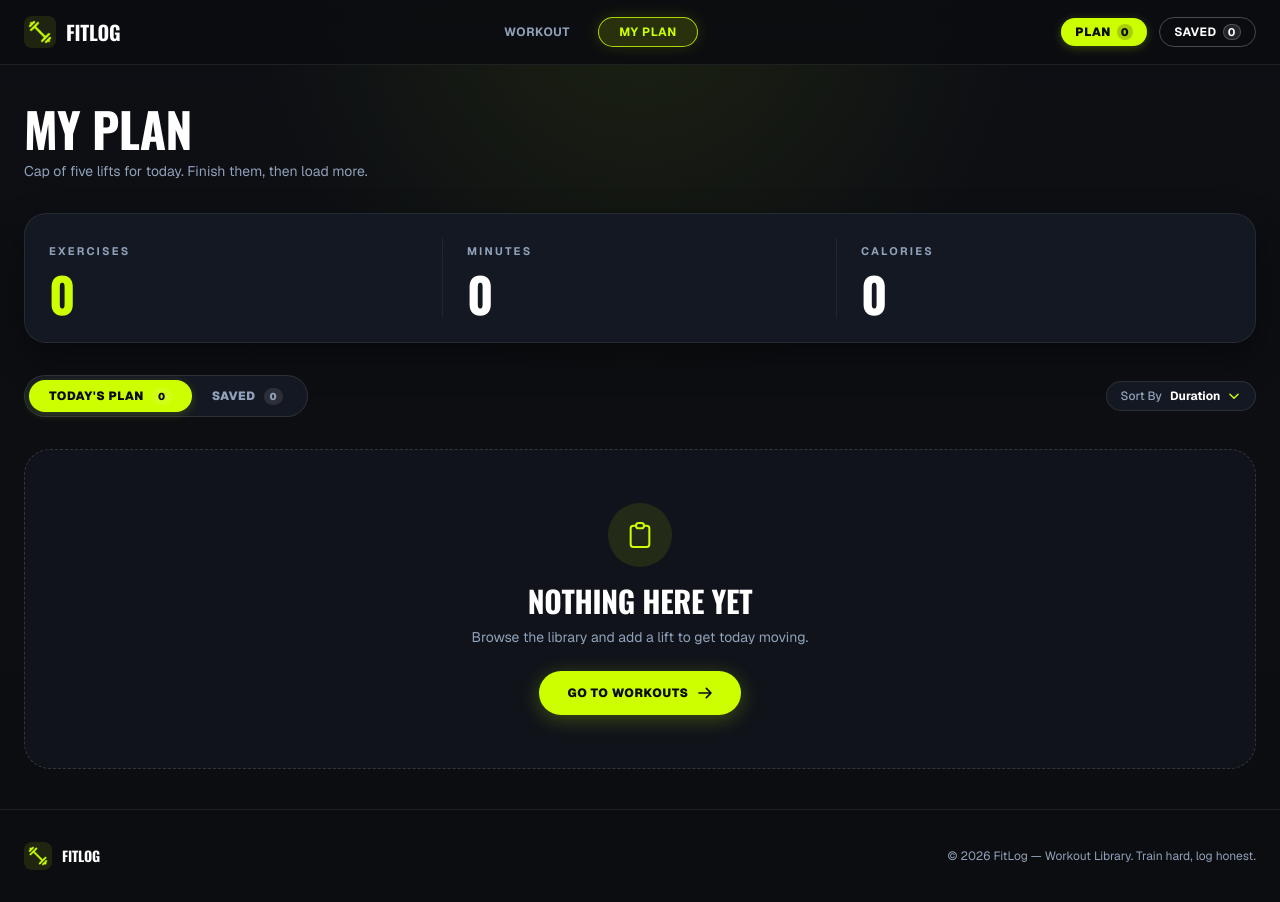
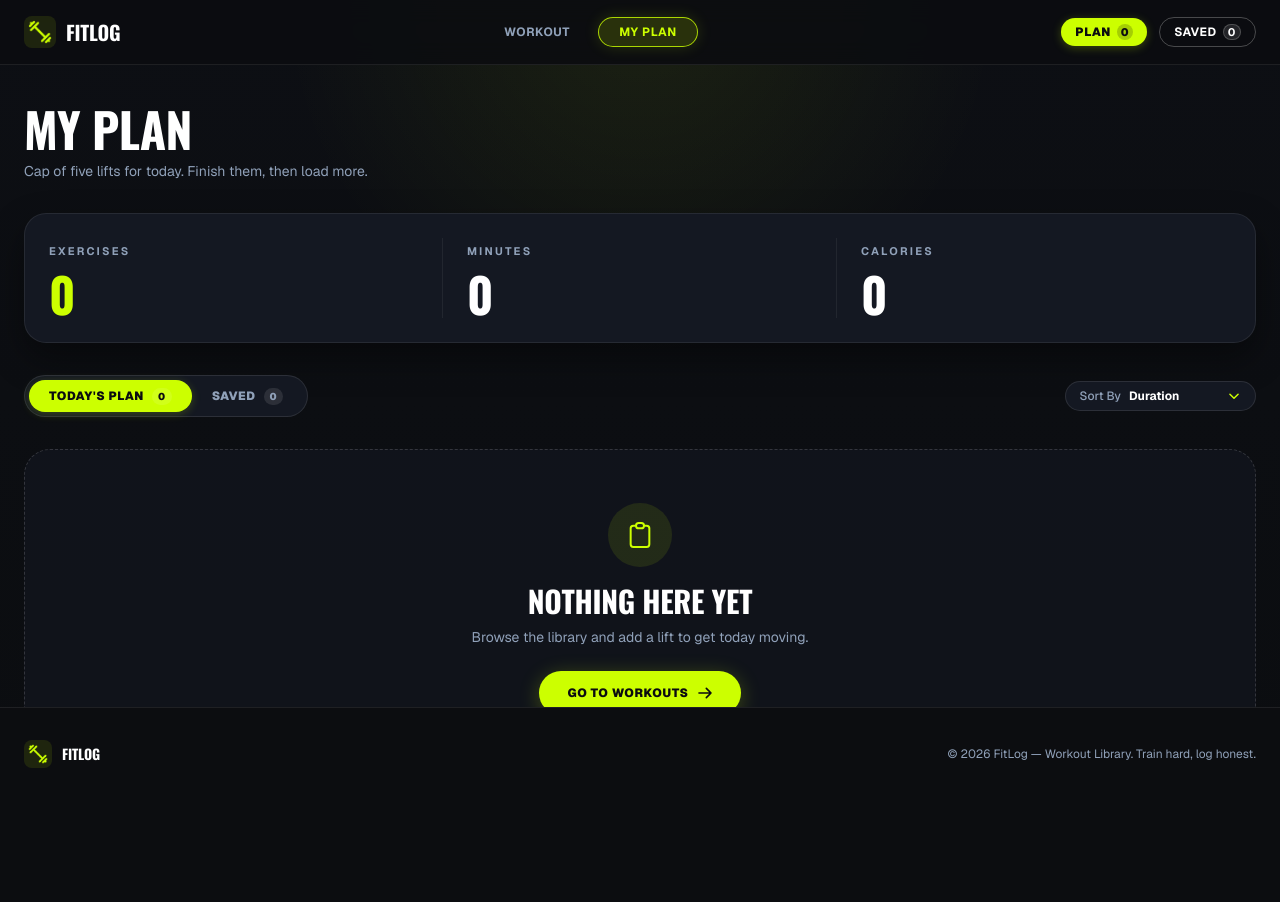
Before and after one commit to codewarrior-ahnaf/fitlog, a Next.js app: page /my-plan in a window 1280 px wide. After the commit the page ends 800 px from the top, so only its background shows below. Built offline with nearby package versions, Linux system fonts and the light colour scheme.

Commit message:
Implement custom SortSelect component and integrate it into Home and My Plan pages; enhance scrollbar styles for better UX

```diff
--- /dev/null
+++ b/app/components/ui/SortSelect.tsx
@@ -0,0 +1,102 @@
+"use client";
+
+import { useEffect, useRef, useState } from "react";
+
+type SortOption = {
+  value: string;
+  label: string;
+};
+
+type SortSelectProps = {
+  value: string;
+  options: SortOption[];
+  onChange: (value: string) => void;
+  ariaLabel: string;
+};
+
+export default function SortSelect({
+  value,
+  options,
+  onChange,
+  ariaLabel,
+}: SortSelectProps) {
+  const [open, setOpen] = useState(false);
+  const containerRef = useRef<HTMLDivElement>(null);
+  const selectedOption =
+    options.find((option) => option.value === value) ?? options[0];
+
+  useEffect(() => {
+    const closeOnOutsideClick = (event: MouseEvent) => {
+      if (
+        containerRef.current &&
+        !containerRef.current.contains(event.target as Node)
+      ) {
+        setOpen(false);
+      }
+    };
+
+    document.addEventListener("mousedown", closeOnOutsideClick);
+    return () => document.removeEventListener("mousedown", closeOnOutsideClick);
+  }, []);
+
+  return (
+    <div ref={containerRef} className="relative">
+      <button
+        type="button"
+        aria-expanded={open}
+        aria-haspopup="listbox"
+        aria-label={ariaLabel}
+        onClick={() => setOpen((current) => !current)}
+        className="flex min-w-28 items-center justify-between gap-3 rounded-full bg-transparent text-xs font-bold text-white outline-none transition hover:text-[#ccff00] focus-visible:ring-2 focus-visible:ring-[#ccff00]/60"
+      >
+        <span>{selectedOption?.label}</span>
+        <svg
+          className={`h-3.5 w-3.5 text-[#ccff00] transition-transform ${open ? "rotate-180" : ""}`}
+          fill="none"
+          viewBox="0 0 24 24"
+          stroke="currentColor"
+        >
+          <path
+            strokeLinecap="round"
+            strokeLinejoin="round"
+            strokeWidth={2.5}
+            d="M19 9l-7 7-7-7"
+          />
+        </svg>
+      </button>
+
+      {open && (
+        <div
+          role="listbox"
+          aria-label={ariaLabel}
+          className="absolute right-0 top-[calc(100%+8px)] z-40 min-w-36 overflow-hidden rounded-2xl border border-white/10 bg-[#171b24] p-1.5 shadow-[0_16px_35px_rgba(0,0,0,0.55)]"
+        >
+          {options.map((option) => {
+            const isSelected = option.value === value;
+
+            return (
+              <button
+                key={option.value}
+                type="button"
+                role="option"
+                aria-selected={isSelected}
+                onClick={() => {
+                  onChange(option.value);
+                  setOpen(false);
+                }}
+                className={`flex w-full items-center justify-between rounded-xl px-3 py-2 text-left text-xs font-bold transition ${
+                  isSelected
+                    ? "bg-[#ccff00] text-[#0b0c10]"
+                    : "text-slate-300 hover:bg-white/10 hover:text-white"
+                }`}
+              >
+                <span>{option.label}</span>
+                {isSelected && <span aria-hidden="true">✓</span>}
+              </button>
+            );
+          })}
+        </div>
+      )}
+    </div>
+  );
+}
--- a/app/globals.css
+++ b/app/globals.css
@@ -77,21 +77,27 @@ a {
   }
 }
 
-/* Custom scrollbars */
-::-webkit-scrollbar {
+/* The content column owns scrolling, keeping the navbar and footer fixed. */
+.fitlog-scroll {
+  scrollbar-color: #5d6d29 #11141a;
+  scrollbar-width: thin;
+}
+
+.fitlog-scroll::-webkit-scrollbar {
   width: 8px;
   height: 8px;
 }
 
-::-webkit-scrollbar-track {
-  background: #0c0d10;
+.fitlog-scroll::-webkit-scrollbar-track {
+  background: #11141a;
 }
 
-::-webkit-scrollbar-thumb {
-  background: #252b36;
+.fitlog-scroll::-webkit-scrollbar-thumb {
+  background: #5d6d29;
   border-radius: 4px;
+  border: 2px solid #11141a;
 }
 
-::-webkit-scrollbar-thumb:hover {
-  background: #374151;
+.fitlog-scroll::-webkit-scrollbar-thumb:hover {
+  background: #ccff00;
 }
--- a/app/layout.tsx
+++ b/app/layout.tsx
@@ -41,10 +41,12 @@ export default function RootLayout({
       lang="en"
       className={`${geistSans.variable} ${geistMono.variable} h-full antialiased`}
     >
-      <body className="flex min-h-screen flex-col bg-[#0c0d10] text-white selection:bg-[#ccff00] selection:text-black">
+      <body className="flex h-screen flex-col overflow-hidden bg-[#0c0d10] text-white selection:bg-[#ccff00] selection:text-black">
         <ImageProtection />
         <Navbar />
-        <div className="flex-1">{children}</div>
+        <div className="fitlog-scroll flex min-h-0 flex-1 flex-col overflow-y-auto">
+          {children}
+        </div>
         <Footer />
         <ToastProvider />
       </body>
--- a/app/my-plan/page.tsx
+++ b/app/my-plan/page.tsx
@@ -5,6 +5,7 @@ import Link from "next/link";
 import { useEffect, useMemo, useState } from "react";
 import { showToast } from "@/app/components/ui/ToastProvider";
 import { MyPlanSkeleton } from "@/app/components/ui/LoadingStates";
+import SortSelect from "@/app/components/ui/SortSelect";
 import type { Exercise } from "@/lib/fitlog";
 import {
   addExerciseToPlan,
@@ -230,39 +231,16 @@ export default function MyPlanPage() {
           {/* C1. Sort Dropdown with chevron */}
           <label className="flex items-center gap-2 rounded-full border border-white/10 bg-[#141822] px-3.5 py-1.5 text-xs text-slate-300">
             <span className="font-medium text-slate-400">Sort By</span>
-            <div className="relative flex items-center">
-              <select
-                aria-label="Sort plan items"
-                value={sortBy}
-                onChange={(event) =>
-                  setSortBy(event.target.value as keyof typeof sortOptions)
-                }
-                className="cursor-pointer appearance-none rounded-full bg-transparent pr-5 text-xs font-bold text-white outline-none"
-              >
-                <option value="duration" className="bg-[#141822] text-white">
-                  Duration
-                </option>
-                <option value="calories" className="bg-[#141822] text-white">
-                  Calories
-                </option>
-                <option value="rating" className="bg-[#141822] text-white">
-                  Rating
-                </option>
-              </select>
-              <svg
-                className="pointer-events-none absolute right-0 h-3.5 w-3.5 text-[#ccff00]"
-                fill="none"
-                viewBox="0 0 24 24"
-                stroke="currentColor"
-              >
-                <path
-                  strokeLinecap="round"
-                  strokeLinejoin="round"
-                  strokeWidth={2.5}
-                  d="M19 9l-7 7-7-7"
-                />
-              </svg>
-            </div>
+            <SortSelect
+              ariaLabel="Sort plan items"
+              value={sortBy}
+              onChange={(value) => setSortBy(value as keyof typeof sortOptions)}
+              options={[
+                { value: "duration", label: "Duration" },
+                { value: "calories", label: "Calories" },
+                { value: "rating", label: "Rating" },
+              ]}
+            />
           </label>
         </div>
       </div>
--- a/app/page.tsx
+++ b/app/page.tsx
@@ -7,6 +7,7 @@ import {
   ExerciseGridSkeleton,
   HomeHeroSkeleton,
 } from "@/app/components/ui/LoadingStates";
+import SortSelect from "@/app/components/ui/SortSelect";
 import { getExercises, type Exercise } from "@/lib/fitlog";
 
 const sortOptions = {
@@ -173,40 +174,18 @@ export default function HomePage() {
             {/* Sort Dropdown */}
             <label className="flex items-center gap-2 rounded-full border border-white/10 bg-[#141822] px-3.5 py-1.5 text-xs text-slate-300">
               <span className="font-medium text-slate-400">Sort By</span>
-              <div className="relative flex items-center">
-                <select
-                  aria-label="Sort workouts"
-                  value={sortBy}
-                  onChange={(event) =>
-                    setSortBy(event.target.value as keyof typeof sortOptions)
-                  }
-                  className="cursor-pointer appearance-none rounded-full bg-transparent pr-5 text-xs font-bold text-white outline-none"
-                >
-                  <option value="duration" className="bg-[#141822] text-white">
-                    Duration
-                  </option>
-                  <option value="calories" className="bg-[#141822] text-white">
-                    Calories
-                  </option>
-                  <option value="rating" className="bg-[#141822] text-white">
-                    Rating
-                  </option>
-                </select>
-                {/* Chevron icon */}
-                <svg
-                  className="pointer-events-none absolute right-0 h-3.5 w-3.5 text-[#ccff00]"
-                  fill="none"
-                  viewBox="0 0 24 24"
-                  stroke="currentColor"
-                >
-                  <path
-                    strokeLinecap="round"
-                    strokeLinejoin="round"
-                    strokeWidth={2.5}
-                    d="M19 9l-7 7-7-7"
-                  />
-                </svg>
-              </div>
+              <SortSelect
+                ariaLabel="Sort workouts"
+                value={sortBy}
+                onChange={(value) =>
+                  setSortBy(value as keyof typeof sortOptions)
+                }
+                options={[
+                  { value: "duration", label: "Duration" },
+                  { value: "calories", label: "Calories" },
+                  { value: "rating", label: "Rating" },
+                ]}
+              />
             </label>
           </div>
         </div>
--- a/app/workouts/[id]/page.tsx
+++ /dev/null
@@ -1,7 +0,0 @@
-import ExercisePage, {
-  generateMetadata,
-  generateStaticParams,
-} from "@/app/exercises/[id]/page";
-
-export { generateMetadata, generateStaticParams };
-export default ExercisePage;
```
